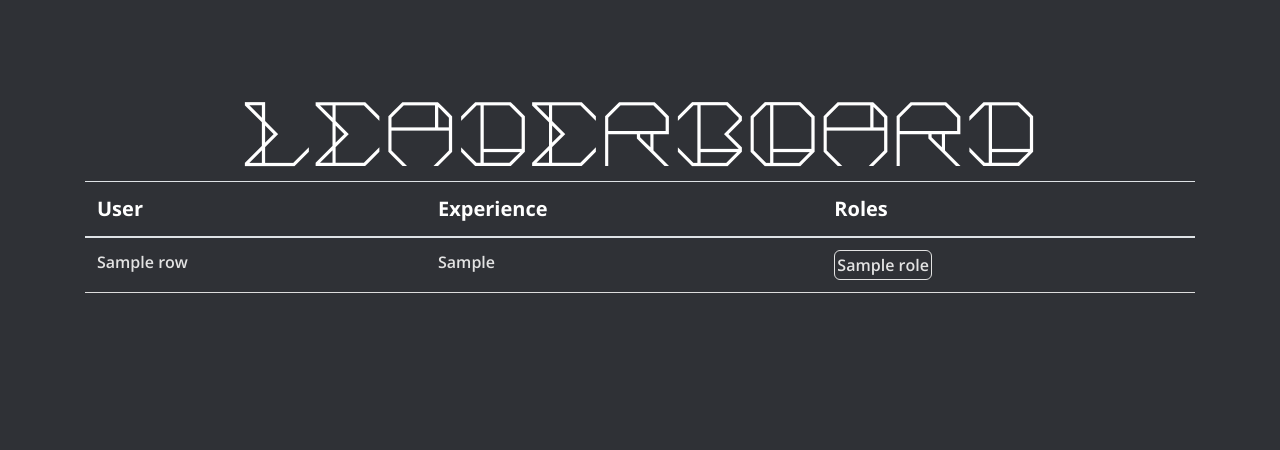
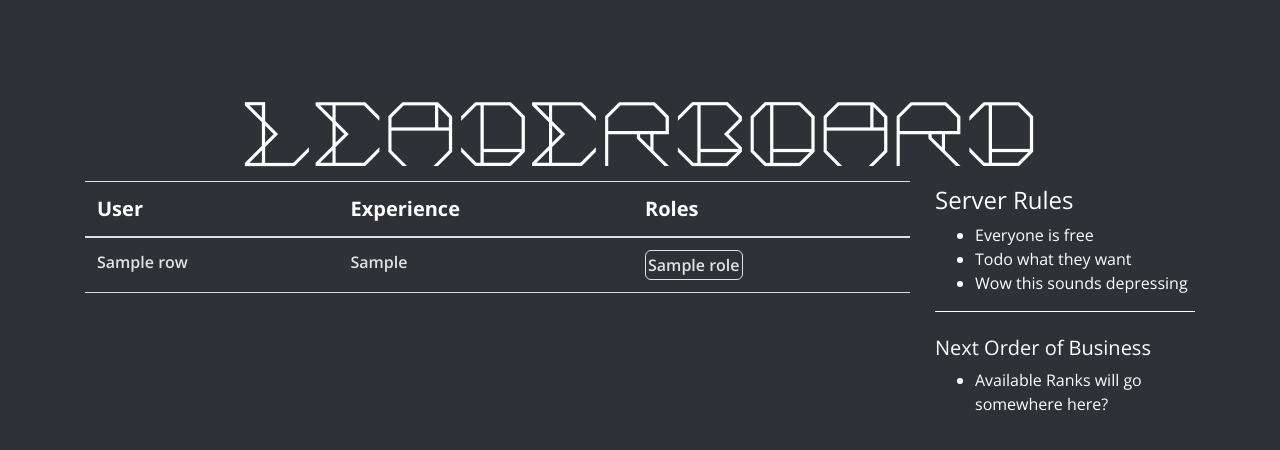
Before and after one commit to Wrdle/BertieBotV3, a Python web app: template templates/publicleaderboard.html in a window 1280 px wide. Shown: the part 56-506 px from the top of the page. Run offline with Jinja, Linux system fonts and the light colour scheme; the template is opened without the code that fills it: most values are stand-ins (such as "Sample title", 1, 10 or a date in 2020); some libraries are stand-ins or nearby versions.

Commit message:
Added a side column to public leaderboard page
The side will be customizable by the person who runs the bot. Not completed yet

```diff
--- a/templates/publicleaderboard.html
+++ b/templates/publicleaderboard.html
@@ -61,6 +61,8 @@
     <br><br><br><br>
     <div class="container">
         <h1 style="text-align: center; font-size: 4em; font-family: Aurora">LEADERBOARD</h1>
+        <div class="row">
+            <div class="col-md-9">
                 <table class="table" id="dataTable" width="100%" cellspacing="0">
                     <thead style="font-weight: 800;">
                         <tr style="font-size: 1.25em">
@@ -85,6 +87,25 @@
                     </tbody>
                 </table>
             </div>
+            <div class="col-md-3" style=" padding-left: 10px; padding-top: 5px">
+                <div style="border-bottom: solid white 1px">
+                    <h4>Server Rules</h4>
+                    <ul>
+                        <li>Everyone is free</li>
+                        <li>Todo what they want</li>
+                        <li>Wow this sounds depressing</li>
+                    </ul>
+                </div>
+                <div>
+                    <br>
+                    <h5>Next Order of Business</h5>
+                    <ul>
+                        <li>Available Ranks will go somewhere here?</li>
+                    </ul>
+                </div>
+            </div>
+        </div>
+    </div>
 
     <!-- Optional JavaScript -->
     <!-- jQuery first, then Popper.js, then Bootstrap JS -->
```
Lines whose indentation alone changed are shown as unchanged.
